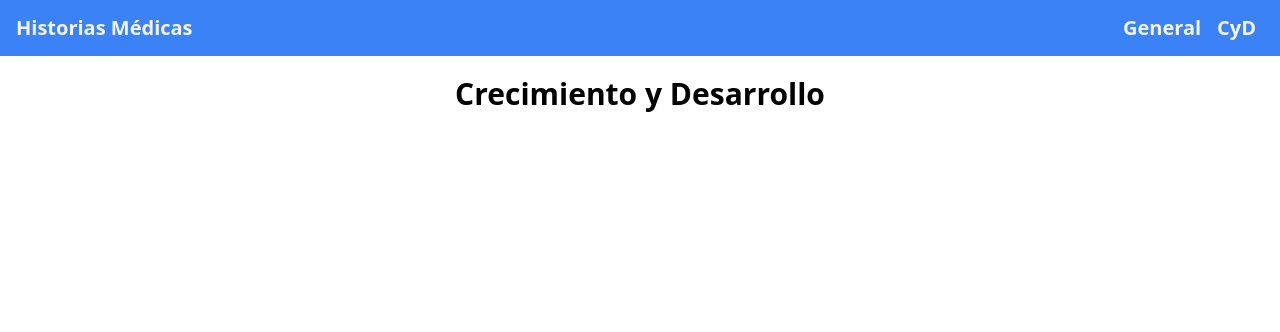
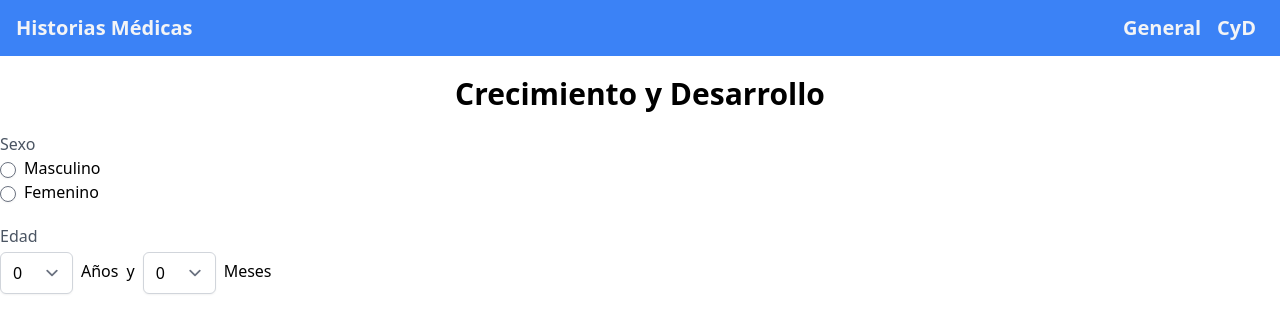
Before and after one commit to JohanAltamar/historias-medicas, a Next.js app: page /cyd in a window 1280 px wide. Shown: the top 332 px of the page. Built offline with nearby package versions, Linux system fonts and the light colour scheme.

Commit message:
Add(-): gender and age fields added

```diff
--- /dev/null
+++ b/constants.ts
@@ -0,0 +1,34 @@
+export const YEARS = [
+  "0",
+  "1",
+  "2",
+  "3",
+  "4",
+  "5",
+  "6",
+  "7",
+  "8",
+  "9",
+  "10",
+].map((year) => ({
+  label: year,
+  value: year,
+}));
+
+export const MONTHS = [
+  "0",
+  "1",
+  "2",
+  "3",
+  "4",
+  "5",
+  "6",
+  "7",
+  "8",
+  "9",
+  "10",
+  "11",
+].map((year) => ({
+  label: year,
+  value: year,
+}));
--- a/pages/cyd/index.tsx
+++ b/pages/cyd/index.tsx
@@ -1,4 +1,10 @@
+// Layouts
 import { MainLayout } from "../../components/templates";
+// Components
+import { RadioButton } from "../../components/Form/RadioButton";
+import { Select } from "../../components/Form/Select";
+// Constants
+import { MONTHS, YEARS } from "../../constants";
 
 const CyDPage = () => {
   return (
@@ -6,6 +12,43 @@ const CyDPage = () => {
       <h1 className="text-3xl font-bold text-center my-5">
         Crecimiento y Desarrollo
       </h1>
+      <form>
+        <fieldset className="my-5">
+          <legend className="text-gray-600">Sexo</legend>
+          <RadioButton
+            label="Masculino"
+            name="sex"
+            id="male"
+            value="masculino"
+          />
+          <RadioButton
+            label="Femenino"
+            name="sex"
+            id="female"
+            value="femenino"
+          />
+        </fieldset>
+        <fieldset>
+          <legend className="text-gray-600">Edad</legend>
+          <div className="flex items-center">
+            <Select
+              selectFirst
+              label="Años"
+              id="age"
+              name="age"
+              options={YEARS}
+            />
+            <span className="mx-2">y</span>
+            <Select
+              selectFirst
+              label="Meses"
+              id="months"
+              name="months"
+              options={MONTHS}
+            />
+          </div>
+        </fieldset>
+      </form>
     </MainLayout>
   );
 };
```
